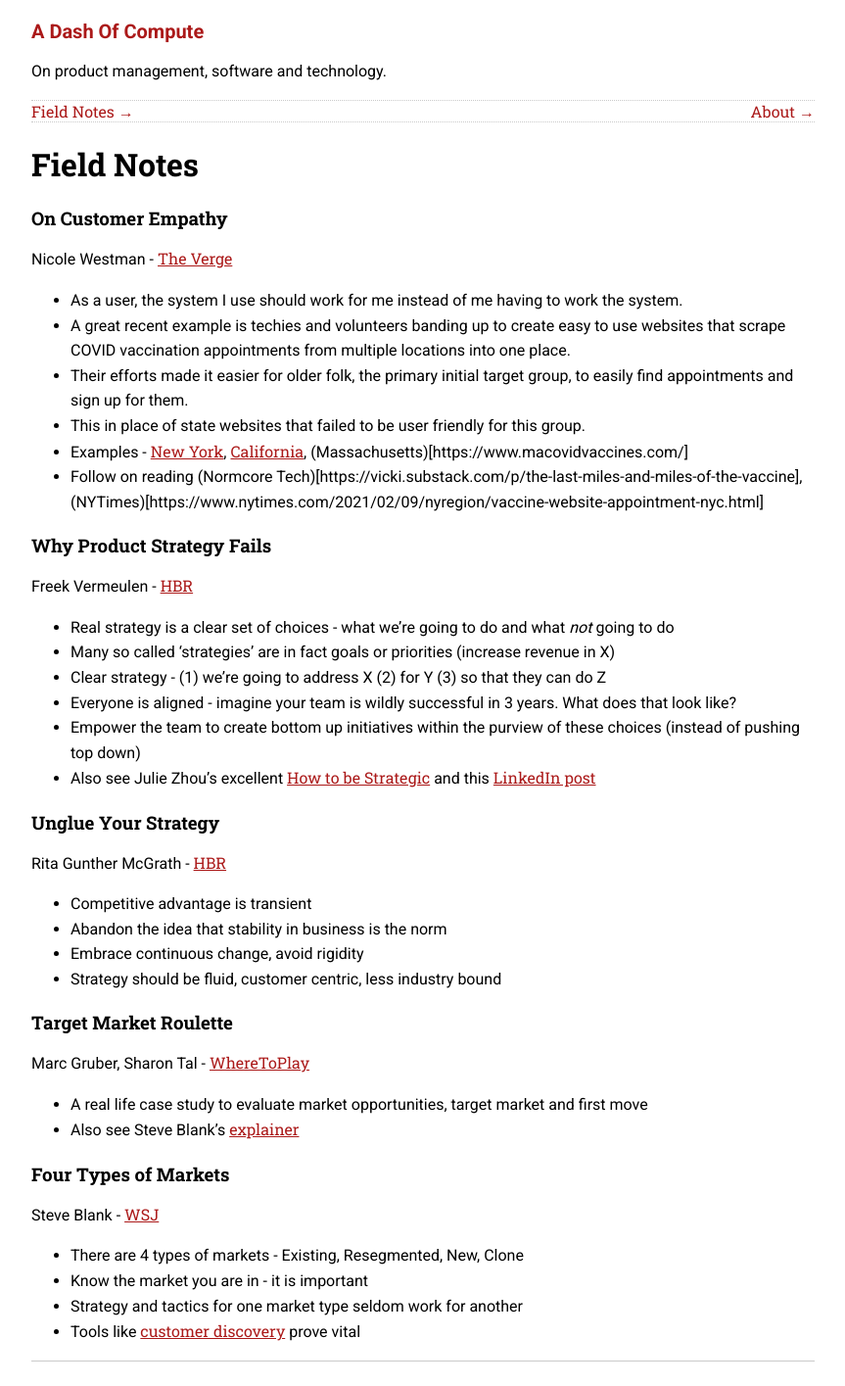
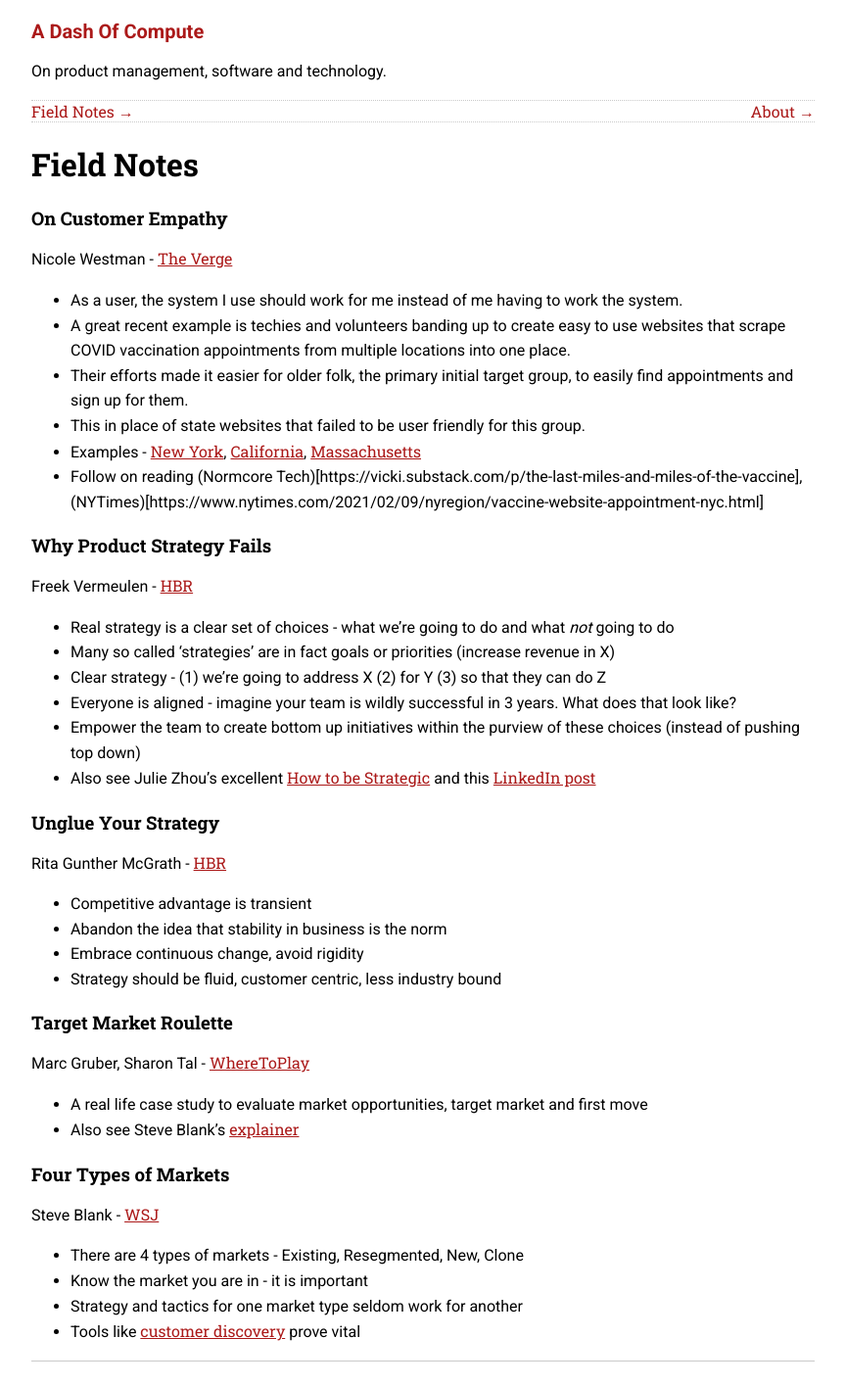
Before and after one commit to sautee/sautee.github.io, a Jekyll site: the page built from pages/fieldnotes.md, in a window 1280 px wide. Shown: the whole page at 98% size, without its empty margins (208-1071 px from the left). Built offline with Jekyll 4.4.1, drawn with Linux system fonts in a browser that asks for light colours.

Commit message:
Update fieldnotes.md

```diff
--- a/pages/fieldnotes.md
+++ b/pages/fieldnotes.md
@@ -12,7 +12,7 @@ Nicole Westman - [The Verge](https://www.theverge.com/platform/amp/2021/1/31/222
 - A great recent example is techies and volunteers banding up to create easy to use websites that scrape COVID vaccination appointments from multiple locations into one place.
 - Their efforts made it easier for older folk, the primary initial target group, to easily find appointments and sign up for them.
 - This in place of state websites that failed to be user friendly for this group.
-- Examples - [New York](https://nycvaccinelist.com/), [California](https://www.vaccinateca.com/), (Massachusetts)[https://www.macovidvaccines.com/]
+- Examples - [New York](https://nycvaccinelist.com/), [California](https://www.vaccinateca.com/), [Massachusetts](https://www.macovidvaccines.com/)
 - Follow on reading (Normcore Tech)[https://vicki.substack.com/p/the-last-miles-and-miles-of-the-vaccine], (NYTimes)[https://www.nytimes.com/2021/02/09/nyregion/vaccine-website-appointment-nyc.html]
 
 ### Why Product Strategy Fails
```
